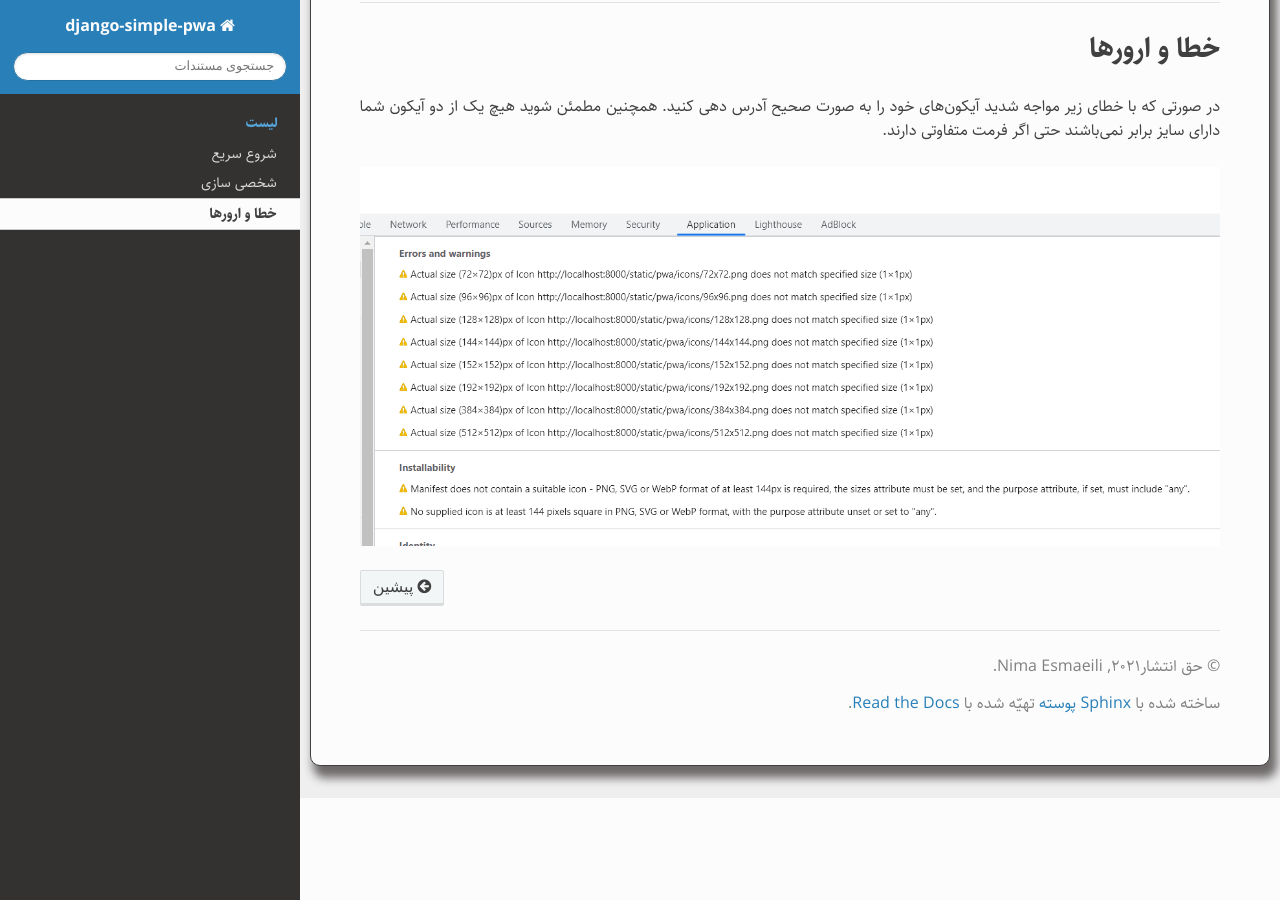
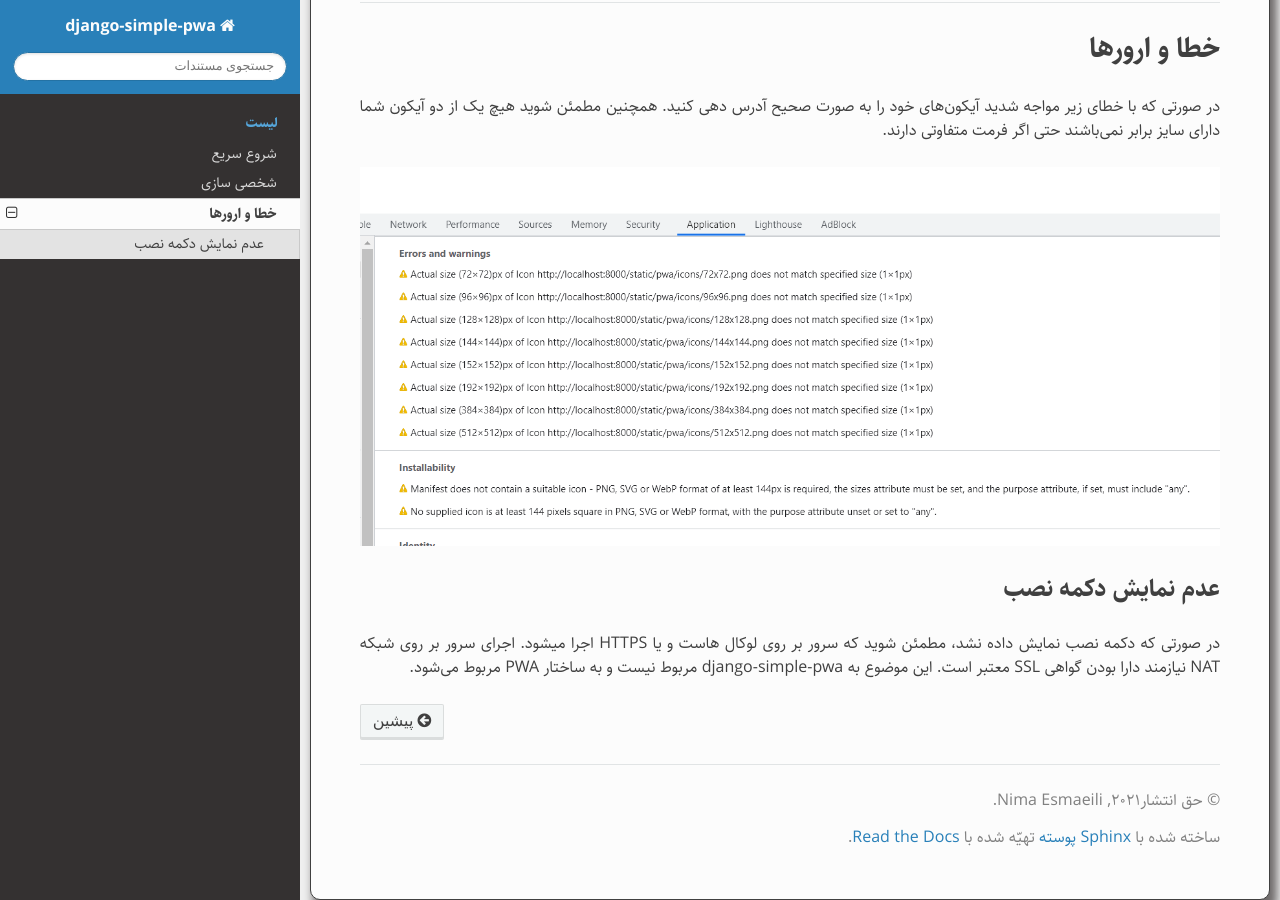
Before and after one commit to bambier/django-simple-pwa, a Sphinx documentation site: the page built from docs/source/errors.rst, in a window 1280 px wide and 900 px high, scrolled down 122 px. Built offline with Sphinx 7.4.7 and the Read the Docs theme 2.0.0, drawn with Linux system fonts in a browser that asks for light colours.

Commit message:
localization

```diff
--- a/docs/source/errors.rst
+++ b/docs/source/errors.rst
@@ -11,3 +11,13 @@
 
 .. image:: error.png
     :alt: error.png
+
+
+
+عدم نمایش دکمه نصب
+###################
+
+
+در صورتی که دکمه نصب نمایش داده نشد، مطمئن شوید که سرور بر روی لوکال هاست و یا HTTPS اجرا میشود.
+اجرای سرور بر روی شبکه NAT نیازمند دارا بودن گواهی SSL معتبر است.
+این موضوع به django-simple-pwa مربوط نیست و به ساختار PWA مربوط می‌شود.
```
Also changed, not shown: 3 other files.
